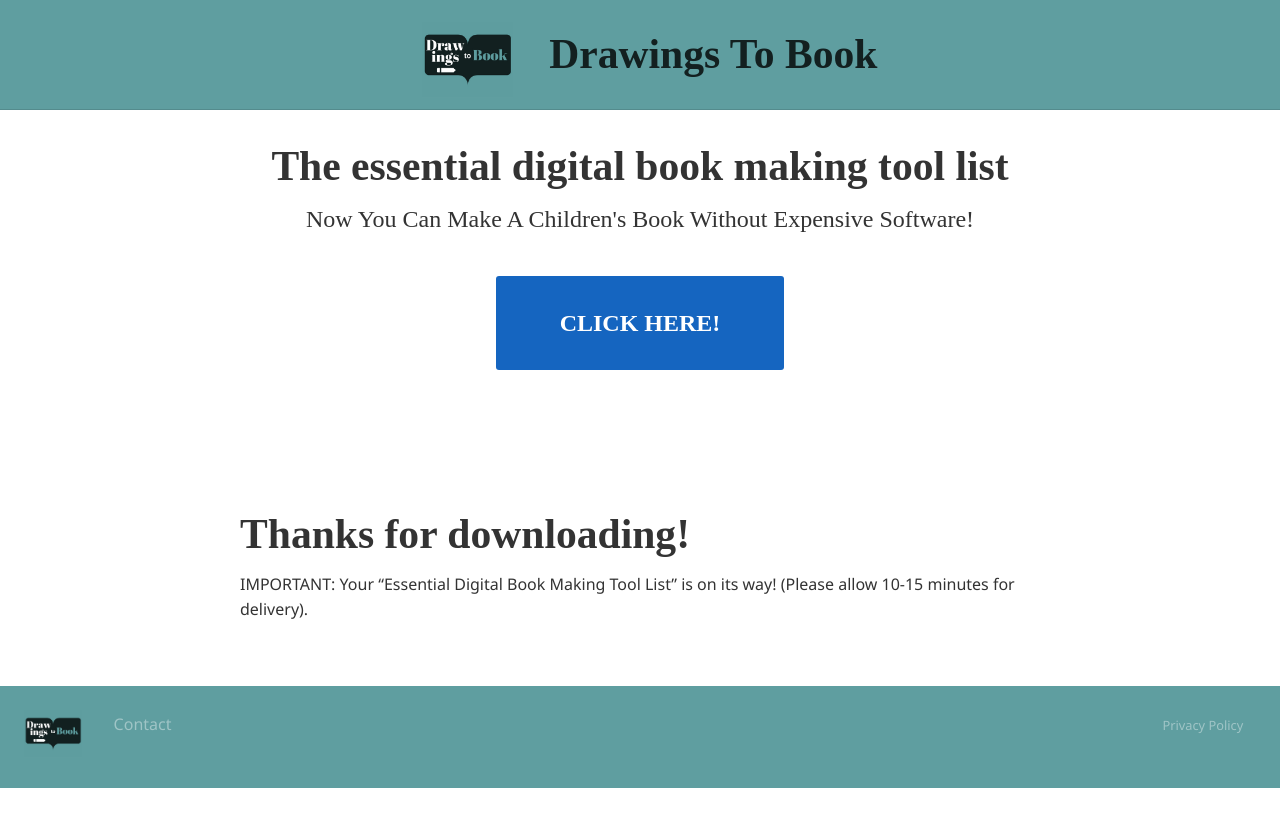
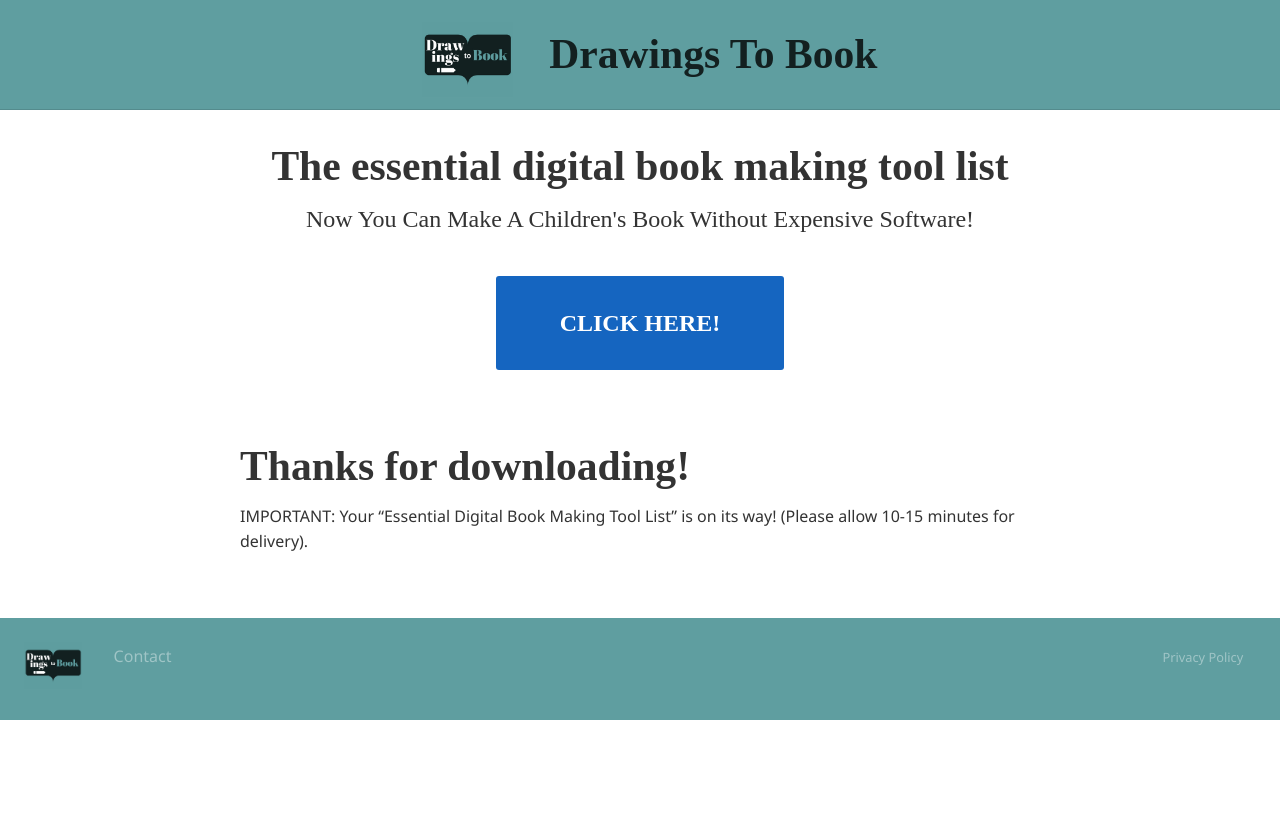
Before and after one commit to fourthirty-two/drawingstobook, a Jekyll site: the page built from lp/thank-you.md, in a window 1280 px wide. Shown: the top 827 px of the page. Built offline with Jekyll 4.4.1, drawn with Linux system fonts in a browser that asks for light colours; some web fonts are replaced; comment, search, counter and statistics services are not loaded.

Commit message:
:pencil: set up hero element to only add a min height when using layout-class: hero-signup in the front matter for sign up pages, the rest of the pages just use plain hero now with an auto height, also made 404 an md file instead of html

```diff
--- a/_sass/patterns/_hero-unit.scss
+++ b/_sass/patterns/_hero-unit.scss
@@ -1,7 +1,6 @@
 .hero {
   $large-screen: 50em !default;
   align-items: center;
-  min-height: 25em;
   padding: 2em;
 
   .hero-content {
@@ -53,6 +52,17 @@
 
 }
 
+// Set min-height for hero when it is a sign-up
+// determined by the `layout-class: hero-signup` in the front matter
+// creates the class `.layout-{{ page.layout-class }}` on the `<body>`
+.layout-hero-signup {
+
+  .hero {
+    min-height: 25em;
+  }
+
+}
+
 // **
 // co-ordinate hero title with category name
 // just add `.category-{{ page.category }} .hero-title`
```
Also changed, not shown: 404.md (renamed from 404.html).
